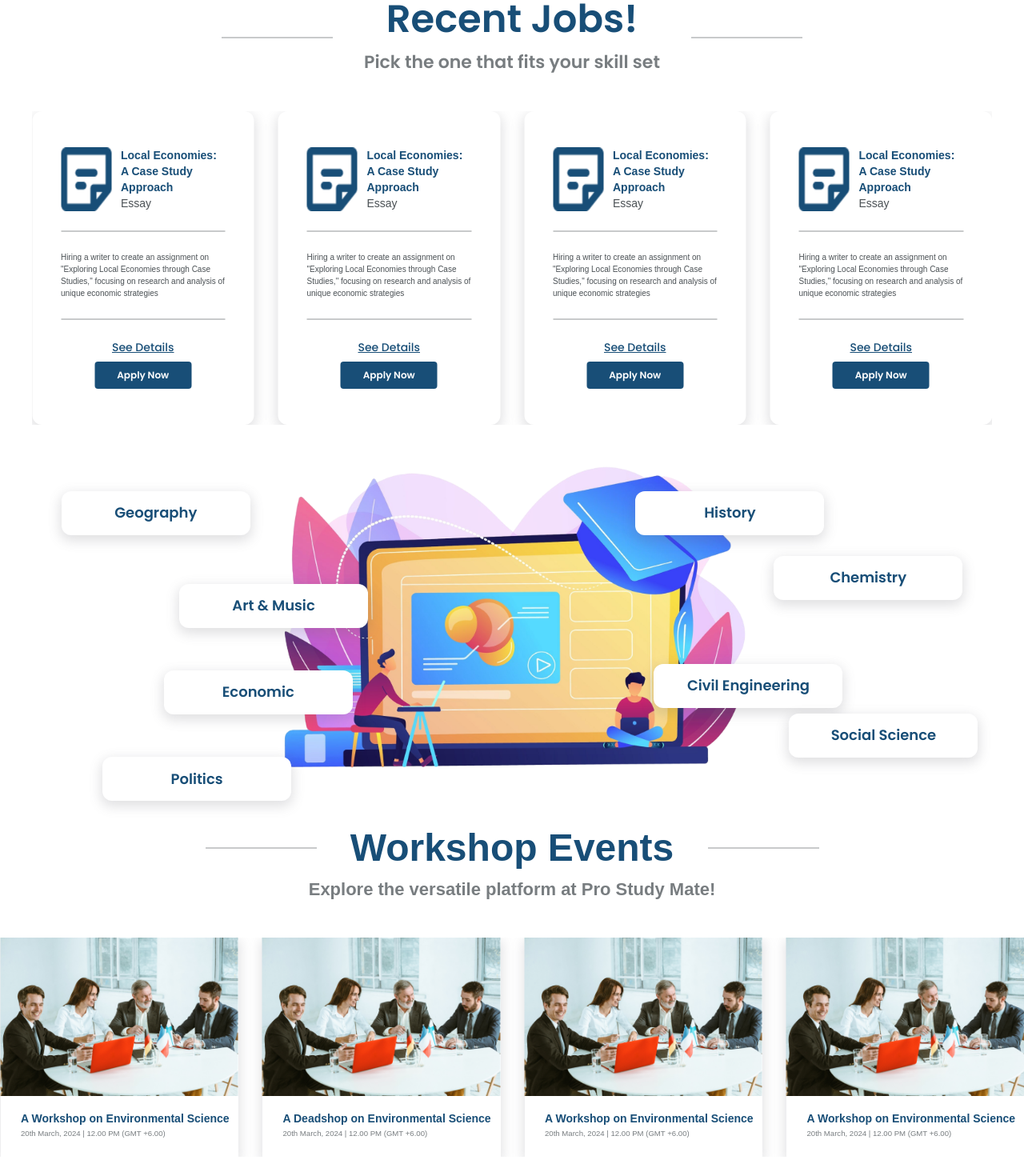
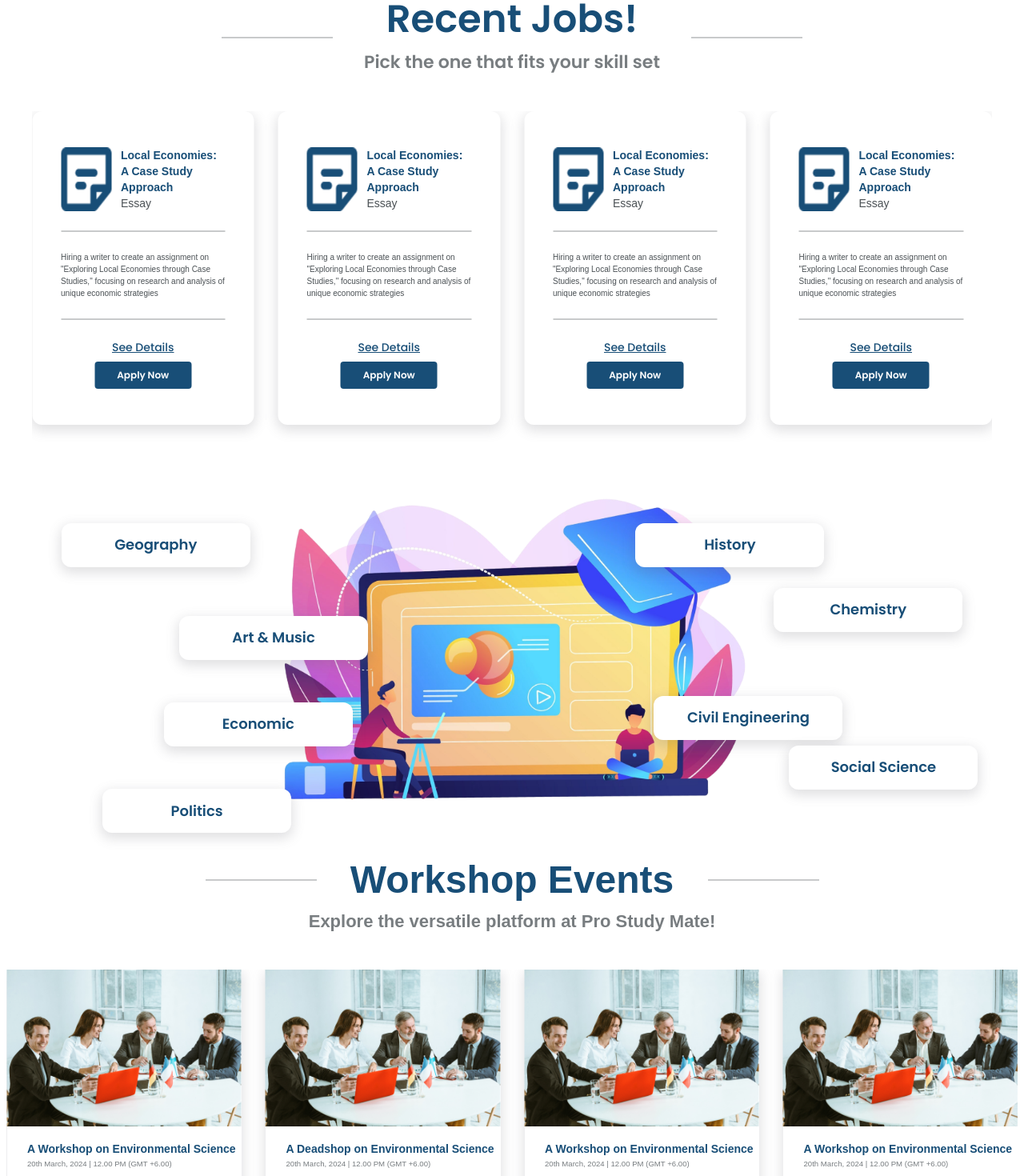
Before and after one commit to iripon07/pro_study_mate, a Next.js app: page / in a window 1280 px wide. Shown: the part 2300-3770 px from the top of the page at 80% size. Built offline with nearby package versions, Linux system fonts and the light colour scheme; a web font is replaced by a local one.

Commit message:
Swiper updated

```diff
--- a/src/app/components/Footer.tsx
+++ b/src/app/components/Footer.tsx
@@ -6,7 +6,7 @@ import Instagram from "../../assets/instagram.png";
 
 const Footer = () => {
   return (
-    <div className="bg-primary px-[53px] py-[58px] lg:py-10 mt-6">
+    <div className="bg-primary px-[53px] py-[58px] lg:py-10">
       <div className="mx-auto hidden container md:block">
         <div className="flex justify-between text-sm font-semibold text-white">
           <div className="space-y-4">
--- a/src/app/components/Home/Jobs.tsx
+++ b/src/app/components/Home/Jobs.tsx
@@ -56,8 +56,7 @@ const Jobs = () => {
         }}
         className="mySwiper"
       >
-        <SwiperSlide
-          style={{ boxShadow: "0px 5px 15px 2px rgba(100, 100, 111, 0.2)" }}
+        <SwiperSlide className="pb-10"
         >
           <div
             style={{ boxShadow: `rgba(100, 100, 111, 0.2) 0px 5px 15px 2px` }}
@@ -103,7 +102,7 @@ const Jobs = () => {
           </div>
         </SwiperSlide>
 
-        <SwiperSlide>
+        <SwiperSlide className="pb-10">
           <div
             style={{ boxShadow: `rgba(100, 100, 111, 0.2) 0px 5px 15px 2px` }}
             className="rounded-xl px-[36px] py-[45px]"
@@ -148,7 +147,7 @@ const Jobs = () => {
           </div>
         </SwiperSlide>
 
-        <SwiperSlide>
+        <SwiperSlide className="pb-10">
           <div
             style={{ boxShadow: `rgba(100, 100, 111, 0.2) 0px 5px 15px 2px` }}
             className="rounded-xl px-[36px] py-[45px]"
@@ -193,7 +192,7 @@ const Jobs = () => {
           </div>
         </SwiperSlide>
 
-        <SwiperSlide>
+        <SwiperSlide className="pb-10">
           <div
             style={{ boxShadow: `rgba(100, 100, 111, 0.2) 0px 5px 15px 2px` }}
             className="rounded-xl px-[36px] py-[45px]"
@@ -238,7 +237,7 @@ const Jobs = () => {
           </div>
         </SwiperSlide>
 
-        <SwiperSlide>
+        <SwiperSlide className="pb-10">
           <div
             style={{ boxShadow: `rgba(100, 100, 111, 0.2) 0px 5px 15px 2px` }}
             className="rounded-xl px-[36px] py-[45px]"
--- a/src/app/components/Home/Workshop.tsx
+++ b/src/app/components/Home/Workshop.tsx
@@ -9,7 +9,7 @@ import people from "../../../assets/Business.png";
 
 const Workshop = () => {
   return (
-    <div className="mb-[25px] mt-9 md:mt-[70px]">
+    <div className="mb-[25px] mt-9 md:mt-[70px] px-2">
       <div className="mx-auto mb-6 md:mb-8 md:max-w-[767px] lg:mb-12">
         <div className="flex items-center justify-between">
           <hr
@@ -53,8 +53,8 @@ const Workshop = () => {
         }}
         className="mySwiper"
       >
-        <SwiperSlide>
-          <div className="shadow-[0_15px_1px_2px_rgba(100,100,111,0.2)]">
+        <SwiperSlide className="pb-10">
+          <div className="shadow-[0_5px_15px_2px_rgba(100,100,111,0.2)]">
             <div className="group relative">
               <Image src={people} alt="Business people" className="w-full" />
               <div className="absolute inset-0 flex items-center justify-center bg-gray-700 bg-opacity-0 transition duration-300 ease-in-out group-hover:bg-opacity-70">
@@ -74,7 +74,7 @@ const Workshop = () => {
           </div>
         </SwiperSlide>
 
-        <SwiperSlide>
+        <SwiperSlide className="pb-10">
           <div className="shadow-[0_5px_15px_2px_rgba(100,100,111,0.2)]">
             <div className="group relative">
               <Image src={people} alt="Business people" className="w-full" />
@@ -94,7 +94,8 @@ const Workshop = () => {
             </div>
           </div>
         </SwiperSlide>
-        <SwiperSlide>
+
+        <SwiperSlide className="pb-10">
           <div className="shadow-[0_5px_15px_2px_rgba(100,100,111,0.2)]">
             <div className="group relative">
               <Image src={people} alt="Business people" className="w-full" />
@@ -115,7 +116,7 @@ const Workshop = () => {
           </div>
         </SwiperSlide>
 
-        <SwiperSlide>
+        <SwiperSlide className="pb-10">
           <div className="shadow-[0_5px_15px_2px_rgba(100,100,111,0.2)]">
             <div className="group relative">
               <Image src={people} alt="Business people" className="w-full" />
@@ -136,7 +137,7 @@ const Workshop = () => {
           </div>
         </SwiperSlide>
 
-        <SwiperSlide>
+        <SwiperSlide className="pb-10">
           <div className="shadow-[0_5px_15px_2px_rgba(100,100,111,0.2)]">
             <div className="group relative">
               <Image src={people} alt="Business people" className="w-full" />
```
